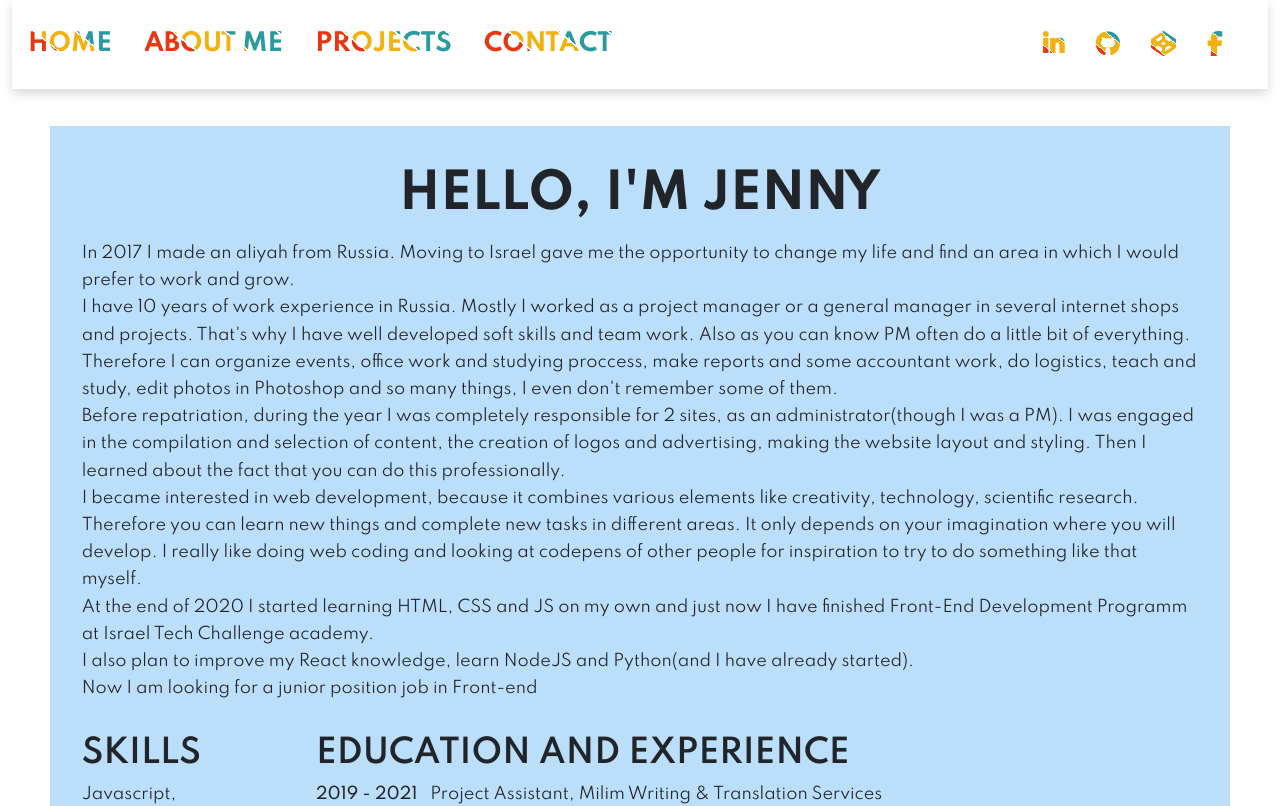
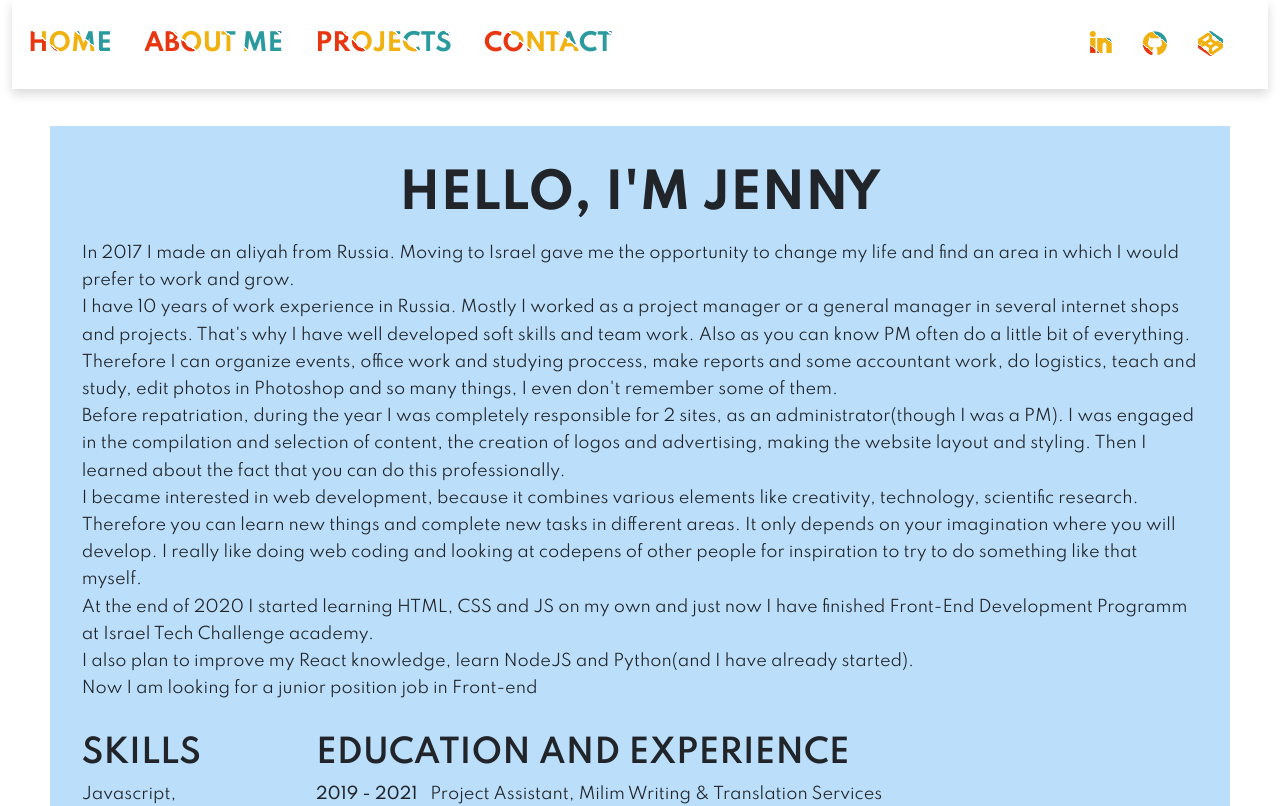
Before and after one commit to ShoshaTheTarnegolet/ShoshaTheTarnegolet.github.io, a plain HTML site: page index.html in a window 1280 px wide. Shown: the top 806 px of the page. Drawn offline with nearby package versions, Linux system fonts and the light colour scheme.

Commit message:
Update index.html
remove fb link

```diff
--- a/index.html
+++ b/index.html
@@ -73,9 +73,7 @@
                         <li>
                           <a class="fa fa-codepen" href="https://codepen.io/ShoshaTheTarnegolet" target="_blank" title='Codepen'></a>
                         </li>
-                        <li>
-                          <a class="fa fa-facebook" href="https://www.facebook.com/shoshathetarnegolet/" target="_blank" title='Facebook'></a>
-                        </li>
+
                       </ul>
         </div>
               </div>
```
